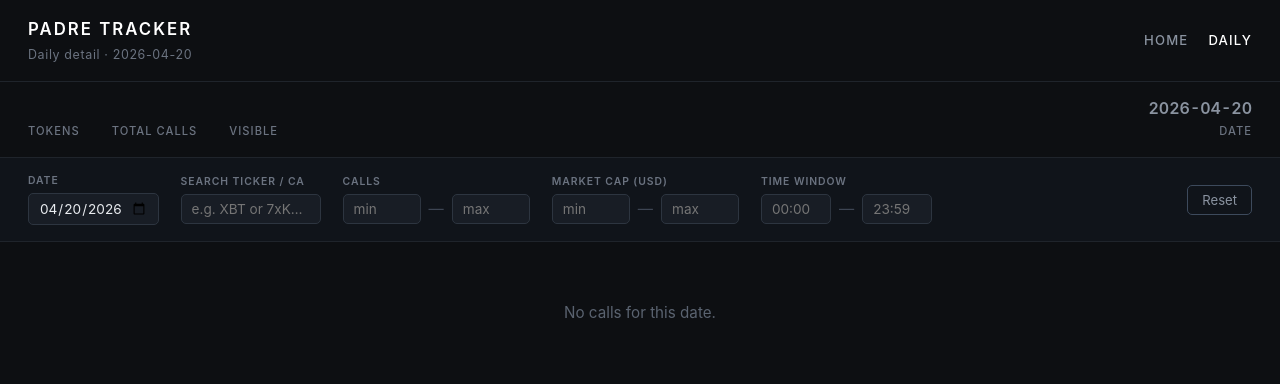
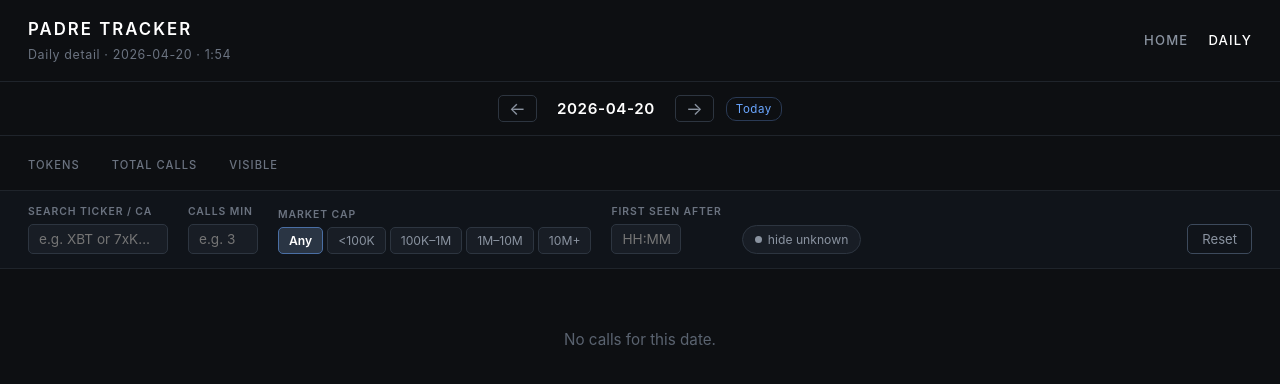
Before and after one commit to BugShinobi/padre-tracker, a Flask app: page /day?d=2026-04-20 in a window 1280 px wide. Shown: the top 384 px of the page. Run offline with Flask 3, Linux system fonts and the light colour scheme.

Commit message:
UX: Rework daily dashboard filters and table layout

```diff
--- a/src/templates/day.html
+++ b/src/templates/day.html
@@ -1,115 +1,170 @@
 {% extends "base.html" %}
-{% block subtitle %}Daily detail · {{ date_str }}{% endblock %}
+{% block subtitle %}<span id="subRefresh">Daily detail · {{ date_str }}</span>{% endblock %}
 
 {% block head %}
 <style>
+/* ── date nav ── */
+.date-nav {
+  display: flex; align-items: center; justify-content: center; gap: 12px;
+  padding: 12px 28px; border-bottom: 1px solid #1f242b; background: #0d0f12;
+}
+.date-nav a.nav-arrow {
+  color: #8a93a0; font-size: 1.1rem; padding: 4px 10px;
+  border: 1px solid #2d3540; border-radius: 5px; text-decoration: none;
+  transition: all .15s; line-height: 1;
+}
+.date-nav a.nav-arrow:hover { color: #fff; border-color: #4a6fa5; }
+.date-nav a.nav-arrow.disabled { opacity: .3; pointer-events: none; }
+.date-nav .date-label {
+  font-size: 0.95rem; font-weight: 600; color: #fff; letter-spacing: .04em;
+  cursor: pointer; padding: 4px 8px; border-radius: 4px;
+}
+.date-nav .date-label:hover { background: #141922; }
+.date-nav a.today-btn {
+  font-size: 0.72rem; color: #6aa6ff; border: 1px solid #2a3a55;
+  padding: 3px 9px; border-radius: 10px; text-decoration: none; letter-spacing: .05em;
+}
+.date-nav a.today-btn:hover { background: #1a2a3a; }
+input#hiddenDatePicker { position:absolute; opacity:0; pointer-events:none; width:0; height:0; }
+
+/* ── stats ── */
 .stats {
-  display: flex; gap: 32px; padding: 18px 28px;
+  display: flex; gap: 32px; padding: 16px 28px;
   border-bottom: 1px solid #1f242b; flex-wrap: wrap; align-items: flex-end;
 }
 .stat-val { font-size: 1.5rem; color: #fff; font-weight: 600; line-height: 1.1; font-variant-numeric: tabular-nums; }
 .stat-val.sm { font-size: 1rem; }
 .stat-val.live { color: #6aa6ff; }
-.stat-label {
-  font-size: 0.7rem; color: #6b7380; text-transform: uppercase;
-  letter-spacing: 0.09em; margin-top: 6px; font-weight: 500;
+.stat-label { font-size: 0.7rem; color: #6b7380; text-transform: uppercase; letter-spacing: .09em; margin-top: 6px; font-weight: 500; }
+
+/* ── filters ── */
+.filters {
+  padding: 14px 28px; border-bottom: 1px solid #1f242b; background: #10141a;
+  position: sticky; top: 0; z-index: 10;
+  box-shadow: 0 0 0 transparent; transition: box-shadow .2s;
+}
+.filters.shadowed { box-shadow: 0 4px 16px rgba(0,0,0,.5); }
+.filter-row { display: flex; flex-wrap: wrap; gap: 12px 20px; align-items: flex-end; }
+.fgroup { display: flex; flex-direction: column; gap: 4px; }
+.fgroup > label { font-size: .65rem; color: #6b7380; text-transform: uppercase; letter-spacing: .09em; font-weight: 600; }
+.frow-inputs { display: flex; gap: 6px; align-items: center; }
+
+input[type=text], select {
+  background: #181d25; border: 1px solid #2d3540; color: #e8ebef;
+  padding: 6px 10px; font-family: inherit; font-size: .85rem; border-radius: 5px;
+}
+input:focus, select:focus { outline: none; border-color: #4a6fa5; }
+input[type=text].search { width: 140px; }
+input[type=text].time-input { width: 70px; }
+
+/* MC presets */
+.mc-presets { display: flex; gap: 4px; }
+.mc-btn {
+  background: #181d25; border: 1px solid #2d3540; color: #8a93a0;
+  padding: 5px 10px; font-size: .76rem; border-radius: 5px;
+  cursor: pointer; user-select: none; white-space: nowrap; transition: all .1s;
+  font-family: inherit;
+}
+.mc-btn:hover { border-color: #4a6fa5; color: #e8ebef; }
+.mc-btn.active { background: #2a3544; border-color: #4a6fa5; color: #fff; font-weight: 600; }
+
+/* toggle pill */
+.toggle-pill {
+  display: inline-flex; align-items: center; gap: 6px;
+  background: #181d25; border: 1px solid #2d3540; color: #8a93a0;
+  padding: 6px 12px; font-size: .76rem; border-radius: 20px;
+  cursor: pointer; user-select: none; transition: all .1s; font-family: inherit;
+}
+.toggle-pill:hover { border-color: #4a6fa5; color: #e8ebef; }
+.toggle-pill.active { background: #1e2d1e; border-color: #5aad6f; color: #8ed8a5; }
+.toggle-pill .dot { width: 7px; height: 7px; border-radius: 50%; background: currentColor; }
+
+/* reset */
+button.reset {
+  background: transparent; border: 1px solid #3d4a5c; color: #8a93a0;
+  padding: 6px 14px; font-family: inherit; font-size: .82rem;
+  cursor: pointer; border-radius: 5px; margin-left: auto; white-space: nowrap;
+}
+button.reset:hover { color: #e8ebef; border-color: #4a6fa5; }
+.reset-badge {
+  display: inline-block; background: #4a6fa5; color: #fff;
+  border-radius: 8px; font-size: .68rem; font-weight: 700;
+  padding: 1px 5px; margin-left: 5px; vertical-align: middle;
 }
 
-.filters {
-  padding: 16px 28px; border-bottom: 1px solid #1f242b; background: #10141a;
-  position: sticky; top: 0; z-index: 10;
-}
-.filter-row {
-  display: flex; flex-wrap: wrap; gap: 14px 22px; align-items: center;
-}
-.fgroup {
-  display: flex; flex-direction: column; gap: 4px;
-}
-.fgroup > label {
-  font-size: 0.65rem; color: #6b7380; text-transform: uppercase;
-  letter-spacing: 0.09em; font-weight: 600;
-}
-.frow-inputs { display: flex; gap: 6px; align-items: center; }
-input[type=date], input[type=number], input[type=text], select {
-  background: #181d25; border: 1px solid #2d3540; color: #e8ebef;
-  padding: 6px 10px; font-family: inherit; font-size: 0.85rem; border-radius: 5px;
-}
-input:focus, select:focus { outline: none; border-color: #4a6fa5; }
-input[type=number] { width: 78px; }
-input[type=text].search { width: 140px; }
-.separator { color: #3d4553; padding: 0 2px; }
-
-.chips { display: flex; flex-wrap: wrap; gap: 5px; max-width: 280px; }
+/* chips */
+.chips-row { display: flex; flex-wrap: wrap; gap: 5px; }
 .chip {
   background: #181d25; border: 1px solid #2d3540; color: #8a93a0;
-  padding: 4px 9px; font-size: 0.76rem; border-radius: 11px;
-  cursor: pointer; user-select: none; line-height: 1;
-  transition: all 0.1s;
+  padding: 4px 9px; font-size: .76rem; border-radius: 11px;
+  cursor: pointer; user-select: none; line-height: 1; transition: all .1s;
 }
 .chip:hover { border-color: #4a6fa5; color: #e8ebef; }
-.chip.active {
-  background: #2a3544; border-color: #4a6fa5; color: #fff; font-weight: 500;
-}
+.chip.active { background: #2a3544; border-color: #4a6fa5; color: #fff; font-weight: 500; }
+.chip.expand-more { color: #6aa6ff; border-color: #2a3a55; }
+.chip.expand-more:hover { background: #1a2a3a; }
 
-button.reset {
-  background: transparent; border: 1px solid #3d4a5c; color: #8a93a0;
-  padding: 6px 14px; font-family: inherit; font-size: 0.82rem;
-  cursor: pointer; border-radius: 5px; margin-left: auto;
-}
-button.reset:hover { color: #e8ebef; border-color: #4a6fa5; }
-
+/* table */
 .table-wrap { padding: 0 28px 40px; overflow-x: auto; }
-table { width: 100%; border-collapse: collapse; margin-top: 18px; font-size: 0.88rem; }
+table { width: 100%; border-collapse: collapse; margin-top: 18px; font-size: .88rem; }
 thead { background: #10141a; }
 th {
   text-align: left; color: #8a93a0; border-bottom: 1px solid #232a33;
   padding: 10px 12px; font-weight: 600;
-  text-transform: uppercase; letter-spacing: 0.07em; font-size: 0.7rem;
+  text-transform: uppercase; letter-spacing: .07em; font-size: .7rem;
   white-space: nowrap; cursor: pointer; user-select: none;
 }
 th:hover { color: #e8ebef; }
 th.right { text-align: right; }
-th .arrow { color: #4a6fa5; margin-left: 3px; font-size: 0.8em; }
-td {
-  padding: 10px 12px; border-bottom: 1px solid #181d25;
-  vertical-align: middle; white-space: nowrap;
-}
+th .arrow { color: #4a6fa5; margin-left: 3px; font-size: .8em; }
+td { padding: 10px 12px; border-bottom: 1px solid #181d25; vertical-align: middle; white-space: nowrap; }
 tr:hover td { background: #141922; }
 tr.hidden { display: none; }
 
 .num { color: #5a6370; font-variant-numeric: tabular-nums; width: 36px; }
 .ticker { color: #fff; font-weight: 600; font-family: 'SF Mono', Menlo, Consolas, monospace; }
-.ticker.unknown { color: #4a5260; font-weight: 400; font-style: italic; font-size: 0.82rem; }
-
-.ca a {
-  color: #6aa6ff; text-decoration: none; font-size: 0.78rem;
-  font-family: 'SF Mono', Menlo, Consolas, monospace;
-}
+.ticker.unknown { color: #4a5260; font-weight: 400; font-style: italic; font-size: .82rem; }
+.ca a { color: #6aa6ff; text-decoration: none; font-size: .78rem; font-family: 'SF Mono', Menlo, Consolas, monospace; }
 .ca a:hover { text-decoration: underline; }
-
 .calls { font-weight: 600; text-align: right; font-variant-numeric: tabular-nums; }
 .calls.hot  { color: #ffb347; }
 .calls.warm { color: #e8ebef; }
 .calls.cold { color: #5a6370; }
-.vel { color: #8a93a0; font-size: 0.8rem; text-align: right; font-variant-numeric: tabular-nums; }
+.vel { color: #8a93a0; font-size: .8rem; text-align: right; font-variant-numeric: tabular-nums; }
 .price, .mc { text-align: right; font-variant-numeric: tabular-nums; }
-.mc { color: #8a93a0; font-size: 0.82rem; }
-
-.group { font-size: 0.82rem; max-width: 200px; overflow: hidden;
-  text-overflow: ellipsis; }
+.mc { color: #8a93a0; font-size: .82rem; }
+.group { font-size: .82rem; max-width: 200px; overflow: hidden; text-overflow: ellipsis; }
 .group.tagged { color: #8ed8a5; font-weight: 500; }
 .group.none { color: #3d4553; font-style: italic; }
-
-.time { color: #6b7380; font-size: 0.8rem; font-family: 'SF Mono', Menlo, Consolas, monospace; }
-
-.empty { color: #5a6370; padding: 60px 0; text-align: center; font-size: 0.95rem; }
+.window { font-size: .78rem; font-family: 'SF Mono', Menlo, Consolas, monospace; }
+.window .w-range { color: #8a93a0; }
+.window .w-dur { color: #4a5260; font-size: .72rem; display: block; margin-top: 2px; }
 .row-hot td { border-left: 3px solid #ffb347; }
 .row-hot td:first-child { padding-left: 11px; }
+
+.empty { color: #5a6370; padding: 60px 0; text-align: center; font-size: .95rem; }
+.empty a { color: #6aa6ff; cursor: pointer; }
+.empty-filter { display: none; }
 </style>
 {% endblock %}
 
 {% block content %}
 
+<!-- Date navigation bar -->
+<div class="date-nav">
+  <a href="/day?d={{ date_prev }}" class="nav-arrow" title="Previous day">←</a>
+  <span class="date-label" onclick="document.getElementById('hiddenDatePicker').showPicker ? document.getElementById('hiddenDatePicker').showPicker() : document.getElementById('hiddenDatePicker').click()">
+    {{ date_str }}
+  </span>
+  <input type="date" id="hiddenDatePicker" value="{{ date_str }}" max="{{ today }}"
+         onchange="if(this.value) window.location='/day?d='+encodeURIComponent(this.value)">
+  <a href="/day?d={{ date_next }}" class="nav-arrow {% if is_today %}disabled{% endif %}" title="Next day">→</a>
+  {% if not is_today %}
+  <a href="/day" class="today-btn">Today</a>
+  {% endif %}
+</div>
+
+<!-- Stats bar -->
 <div class="stats">
   <div>
     <div class="stat-val">{{ stats.tokens }}</div>
@@ -135,82 +190,80 @@ tr.hidden { display: none; }
     <div class="stat-label">top group</div>
   </div>
   {% endif %}
-  <div style="margin-left:auto; text-align:right">
-    <div class="stat-val sm" style="color:#8a93a0">{{ date_str }}</div>
-    <div class="stat-label">date</div>
-  </div>
 </div>
 
-<div class="filters">
+<!-- Filter panel -->
+<div class="filters" id="filterPanel">
   <div class="filter-row">
-    <div class="fgroup">
-      <label>Date</label>
-      <input type="date" id="fDate" value="{{ date_str }}" max="{{ today }}" onchange="reloadDate()">
-    </div>
-
     <div class="fgroup">
       <label>Search ticker / CA</label>
       <input type="text" id="fSearch" class="search" placeholder="e.g. XBT or 7xK…" oninput="applyFilters()">
     </div>
 
     <div class="fgroup">
-      <label>Calls</label>
-      <div class="frow-inputs">
-        <input type="number" id="fCallsMin" placeholder="min" min="1" oninput="applyFilters()">
-        <span class="separator">—</span>
-        <input type="number" id="fCallsMax" placeholder="max" min="1" oninput="applyFilters()">
+      <label>Calls min</label>
+      <input type="text" id="fCallsMin" style="width:70px" placeholder="e.g. 3" oninput="applyFilters()">
+    </div>
+
+    <div class="fgroup">
+      <label>Market cap</label>
+      <div class="mc-presets" id="mcPresets">
+        <button class="mc-btn active" data-min="" data-max="" onclick="setMc(this)">Any</button>
+        <button class="mc-btn" data-min="" data-max="100000" onclick="setMc(this)">&lt;100K</button>
+        <button class="mc-btn" data-min="100000" data-max="1000000" onclick="setMc(this)">100K–1M</button>
+        <button class="mc-btn" data-min="1000000" data-max="10000000" onclick="setMc(this)">1M–10M</button>
+        <button class="mc-btn" data-min="10000000" data-max="" onclick="setMc(this)">10M+</button>
       </div>
     </div>
 
     <div class="fgroup">
-      <label>Market cap (USD)</label>
-      <div class="frow-inputs">
-        <input type="number" id="fMcMin" placeholder="min" min="0" oninput="applyFilters()">
-        <span class="separator">—</span>
-        <input type="number" id="fMcMax" placeholder="max" min="0" oninput="applyFilters()">
-      </div>
+      <label>First seen after</label>
+      <input type="text" id="fTimeFrom" class="time-input" placeholder="HH:MM" maxlength="5" oninput="applyFilters()">
     </div>
 
-    <div class="fgroup">
-      <label>Time window</label>
-      <div class="frow-inputs">
-        <input type="text" id="fTimeFrom" placeholder="00:00" maxlength="5" oninput="applyFilters()" style="width:70px">
-        <span class="separator">—</span>
-        <input type="text" id="fTimeTo" placeholder="23:59" maxlength="5" oninput="applyFilters()" style="width:70px">
-      </div>
+    <div class="fgroup" style="justify-content: flex-end">
+      <label>&nbsp;</label>
+      <button class="toggle-pill" id="toggleUnknown" onclick="toggleUnknown(this)">
+        <span class="dot"></span> hide unknown
+      </button>
     </div>
 
-    <button class="reset" onclick="resetFilters()">Reset</button>
+    <button class="reset" onclick="resetFilters()">Reset <span class="reset-badge" id="resetBadge" style="display:none">0</span></button>
   </div>
 
   {% if all_launchpads %}
-  <div class="filter-row" style="margin-top: 12px">
-    <div class="fgroup" style="flex: 1">
+  <div class="filter-row" style="margin-top:12px">
+    <div class="fgroup" style="flex:1">
       <label>Launchpad</label>
-      <div class="chips" id="fLpChips">
+      <div class="chips-row" id="fLpChips">
         {% for l in all_launchpads %}
-        <span class="chip" data-value="{{ l }}" onclick="toggleChip(this, 'lp')">{{ l }}</span>
+        <span class="chip" data-value="{{ l }}" onclick="toggleChip(this,'lp')">{{ l }}</span>
         {% endfor %}
-        <span class="chip" data-value="__none__" onclick="toggleChip(this, 'lp')">none</span>
+        <span class="chip" data-value="__none__" onclick="toggleChip(this,'lp')">none</span>
       </div>
     </div>
   </div>
   {% endif %}
 
   {% if all_groups %}
-  <div class="filter-row" style="margin-top: 12px">
-    <div class="fgroup" style="flex: 1; min-width: 0">
+  <div class="filter-row" style="margin-top:10px">
+    <div class="fgroup" style="flex:1;min-width:0">
       <label>Group</label>
-      <div class="chips" id="fGroupChips" style="max-width: none">
+      <div class="chips-row" id="fGroupChips">
         {% for g in all_groups %}
-        <span class="chip" data-value="{{ g }}" onclick="toggleChip(this, 'group')">{{ g }}</span>
+        <span class="chip {% if loop.index > 8 %}group-extra hidden{% endif %}"
+              data-value="{{ g }}" onclick="toggleChip(this,'group')">{{ g }}</span>
         {% endfor %}
+        {% if all_groups|length > 8 %}
+        <span class="chip expand-more" id="groupExpand" onclick="expandGroups()">+{{ all_groups|length - 8 }} more</span>
+        {% endif %}
       </div>
     </div>
   </div>
   {% endif %}
 </div>
 
+<!-- Table -->
 <div class="table-wrap">
 {% if calls %}
 <table id="tbl">
@@ -226,8 +279,7 @@ tr.hidden { display: none; }
       <th data-sort="chg" class="right" onclick="sortBy('chg')">24h</th>
       <th data-sort="mc" class="right" onclick="sortBy('mc')">mc</th>
       <th>groups</th>
-      <th data-sort="first" onclick="sortBy('first')">first</th>
-      <th data-sort="last" onclick="sortBy('last')">last</th>
+      <th data-sort="first" onclick="sortBy('first')">window</th>
     </tr>
   </thead>
   <tbody>
@@ -243,7 +295,8 @@ tr.hidden { display: none; }
         data-lp="{{ c.launchpad or '__none__' }}"
         data-groups="{{ (c.groups_mentioned or '')|lower }}"
         data-first="{{ c.first_seen_at[11:16] }}"
-        data-last="{{ c.last_seen_at[11:16] }}">
+        data-dur="{{ c.duration_min }}"
+        data-known="{{ '1' if c.ticker else '0' }}">
       <td class="num">{{ loop.index }}</td>
       <td class="{{ 'ticker' if c.ticker else 'ticker unknown' }}">{{ c.ticker or 'unknown' }}</td>
       <td class="ca">
@@ -274,12 +327,22 @@ tr.hidden { display: none; }
       <td class="{{ 'group tagged' if c.groups_mentioned else 'group none' }}">
         {{ c.groups_mentioned or '—' }}
       </td>
-      <td class="time">{{ c.first_seen_at[11:16] }}</td>
-      <td class="time">{{ c.last_seen_at[11:16] }}</td>
+      <td class="window">
+        {% if c.duration_str == 'once' %}
+          <span class="w-range">{{ c.first_seen_at[11:16] }}</span>
+          <span class="w-dur">once</span>
+        {% else %}
+          <span class="w-range">{{ c.first_seen_at[11:16] }} → {{ c.last_seen_at[11:16] }}</span>
+          <span class="w-dur">{{ c.duration_str }}</span>
+        {% endif %}
+      </td>
     </tr>
     {% endfor %}
   </tbody>
 </table>
+<p class="empty empty-filter" id="emptyFilter">
+  No tokens match your filters — <a onclick="resetFilters()">Reset</a>
+</p>
 {% else %}
 <p class="empty">No calls for this date.</p>
 {% endif %}
@@ -288,12 +351,39 @@ tr.hidden { display: none; }
 <script>
 const activeFilters = { lp: new Set(), group: new Set() };
 let sortCol = null, sortDir = 1;
+let mcMin = null, mcMax = null;
+let hideUnknown = false;
+let activeCount = 0;
 
-function reloadDate() {
-  const d = document.getElementById('fDate').value;
-  if (d) window.location = '/day?d=' + encodeURIComponent(d);
+// ── date picker fallback ──
+document.getElementById('hiddenDatePicker').addEventListener('change', function() {
+  if (this.value) window.location = '/day?d=' + encodeURIComponent(this.value);
+});
+
+// ── MC presets ──
+function setMc(btn) {
+  document.querySelectorAll('.mc-btn').forEach(b => b.classList.remove('active'));
+  btn.classList.add('active');
+  mcMin = btn.dataset.min ? parseFloat(btn.dataset.min) : null;
+  mcMax = btn.dataset.max ? parseFloat(btn.dataset.max) : null;
+  applyFilters();
 }
 
+// ── hide unknown toggle ──
+function toggleUnknown(el) {
+  hideUnknown = !hideUnknown;
+  el.classList.toggle('active', hideUnknown);
+  applyFilters();
+}
+
+// ── group chips expand ──
+function expandGroups() {
+  document.querySelectorAll('.group-extra').forEach(el => el.classList.remove('hidden'));
+  const exp = document.getElementById('groupExpand');
+  if (exp) exp.remove();
+}
+
+// ── chip toggle ──
 function toggleChip(el, kind) {
   const v = el.dataset.value;
   if (activeFilters[kind].has(v)) {
@@ -306,32 +396,27 @@ function toggleChip(el, kind) {
   applyFilters();
 }
 
+// ── time parse ──
 function parseTime(str) {
-  // "HH:MM" → minutes since midnight; returns null if invalid
   if (!str) return null;
   const m = str.match(/^(\d{1,2}):?(\d{2})?$/);
   if (!m) return null;
-  const h = parseInt(m[1]);
-  const mm = parseInt(m[2] || '0');
+  const h = parseInt(m[1]), mm = parseInt(m[2] || '0');
   if (isNaN(h) || isNaN(mm) || h > 23 || mm > 59) return null;
   return h * 60 + mm;
 }
 
 function rowMinutes(t) {
-  // t is "HH:MM"
   if (!t) return null;
   const [h, m] = t.split(':').map(Number);
   return h * 60 + m;
 }
 
+// ── main filter ──
 function applyFilters() {
   const q = (document.getElementById('fSearch').value || '').trim().toUpperCase();
   const callsMin = parseFloat(document.getElementById('fCallsMin').value) || null;
-  const callsMax = parseFloat(document.getElementById('fCallsMax').value) || null;
-  const mcMin = parseFloat(document.getElementById('fMcMin').value) || null;
-  const mcMax = parseFloat(document.getElementById('fMcMax').value) || null;
   const tFrom = parseTime(document.getElementById('fTimeFrom').value);
-  const tTo = parseTime(document.getElementById('fTimeTo').value);
 
   const rows = document.querySelectorAll('#tbl tbody tr');
   let visible = 0;
@@ -343,16 +428,15 @@ function applyFilters() {
     const calls = parseFloat(r.dataset.calls) || 0;
     const mc = parseFloat(r.dataset.mc) || 0;
     const first = rowMinutes(r.dataset.first);
-    const last = rowMinutes(r.dataset.last);
+    const known = r.dataset.known === '1';
 
     let show = true;
     if (q && !ticker.includes(q) && !ca.includes(q)) show = false;
     if (callsMin != null && calls < callsMin) show = false;
-    if (callsMax != null && calls > callsMax) show = false;
     if (mcMin != null && mc < mcMin) show = false;
     if (mcMax != null && mc > mcMax) show = false;
-    if (tFrom != null && last != null && last < tFrom) show = false;
-    if (tTo != null && first != null && first > tTo) show = false;
+    if (tFrom != null && first != null && first < tFrom) show = false;
+    if (hideUnknown && !known) show = false;
     if (activeFilters.lp.size > 0 && !activeFilters.lp.has(lp)) show = false;
     if (activeFilters.group.size > 0) {
       let match = false;
@@ -366,7 +450,7 @@ function applyFilters() {
     if (show) visible++;
   });
 
-  // Renumber visible rows
+  // renumber
   let i = 1;
   rows.forEach(r => {
     if (!r.classList.contains('hidden')) {
@@ -374,20 +458,44 @@ function applyFilters() {
       if (n) n.textContent = i++;
     }
   });
+
   document.getElementById('visibleCount').textContent = visible;
+
+  // empty state
+  const emptyEl = document.getElementById('emptyFilter');
+  if (emptyEl) emptyEl.style.display = (visible === 0 && rows.length > 0) ? 'block' : 'none';
+
+  // badge
+  activeCount = 0;
+  if (q) activeCount++;
+  if (callsMin != null) activeCount++;
+  if (mcMin != null || mcMax != null) activeCount++;
+  if (tFrom != null) activeCount++;
+  if (hideUnknown) activeCount++;
+  activeCount += activeFilters.lp.size + activeFilters.group.size;
+  const badge = document.getElementById('resetBadge');
+  badge.textContent = activeCount;
+  badge.style.display = activeCount > 0 ? 'inline-block' : 'none';
 }
 
+// ── reset ──
 function resetFilters() {
-  ['fSearch','fCallsMin','fCallsMax','fMcMin','fMcMax','fTimeFrom','fTimeTo'].forEach(id => {
+  ['fSearch','fCallsMin','fTimeFrom'].forEach(id => {
     const el = document.getElementById(id);
     if (el) el.value = '';
   });
+  mcMin = null; mcMax = null;
+  document.querySelectorAll('.mc-btn').forEach(b => b.classList.remove('active'));
+  document.querySelector('.mc-btn[data-min=""][data-max=""]').classList.add('active');
+  hideUnknown = false;
+  document.getElementById('toggleUnknown').classList.remove('active');
   activeFilters.lp.clear();
   activeFilters.group.clear();
   document.querySelectorAll('.chip.active').forEach(c => c.classList.remove('active'));
   applyFilters();
 }
 
+// ── sort ──
 function sortBy(col) {
   const tbody = document.querySelector('#tbl tbody');
   const rows = Array.from(tbody.querySelectorAll('tr'));
@@ -405,6 +513,23 @@ function sortBy(col) {
   applyFilters();
 }
 
-setTimeout(() => location.reload(), 120000);
+// ── sticky shadow ──
+const fp = document.getElementById('filterPanel');
+window.addEventListener('scroll', () => {
+  fp.classList.toggle('shadowed', window.scrollY > 10);
+});
+
+// ── countdown refresh ──
+let secs = 120;
+const sub = document.getElementById('subRefresh');
+const baseText = sub ? sub.textContent : '';
+function tick() {
+  secs--;
+  if (secs <= 0) { location.reload(); return; }
+  const m = Math.floor(secs / 60), s = secs % 60;
+  if (sub) sub.textContent = baseText + '  ·  ' + m + ':' + String(s).padStart(2,'0');
+  setTimeout(tick, 1000);
+}
+setTimeout(tick, 1000);
 </script>
 {% endblock %}
```
Also changed, not shown: src/dashboard.py (+34 -26 lines).
